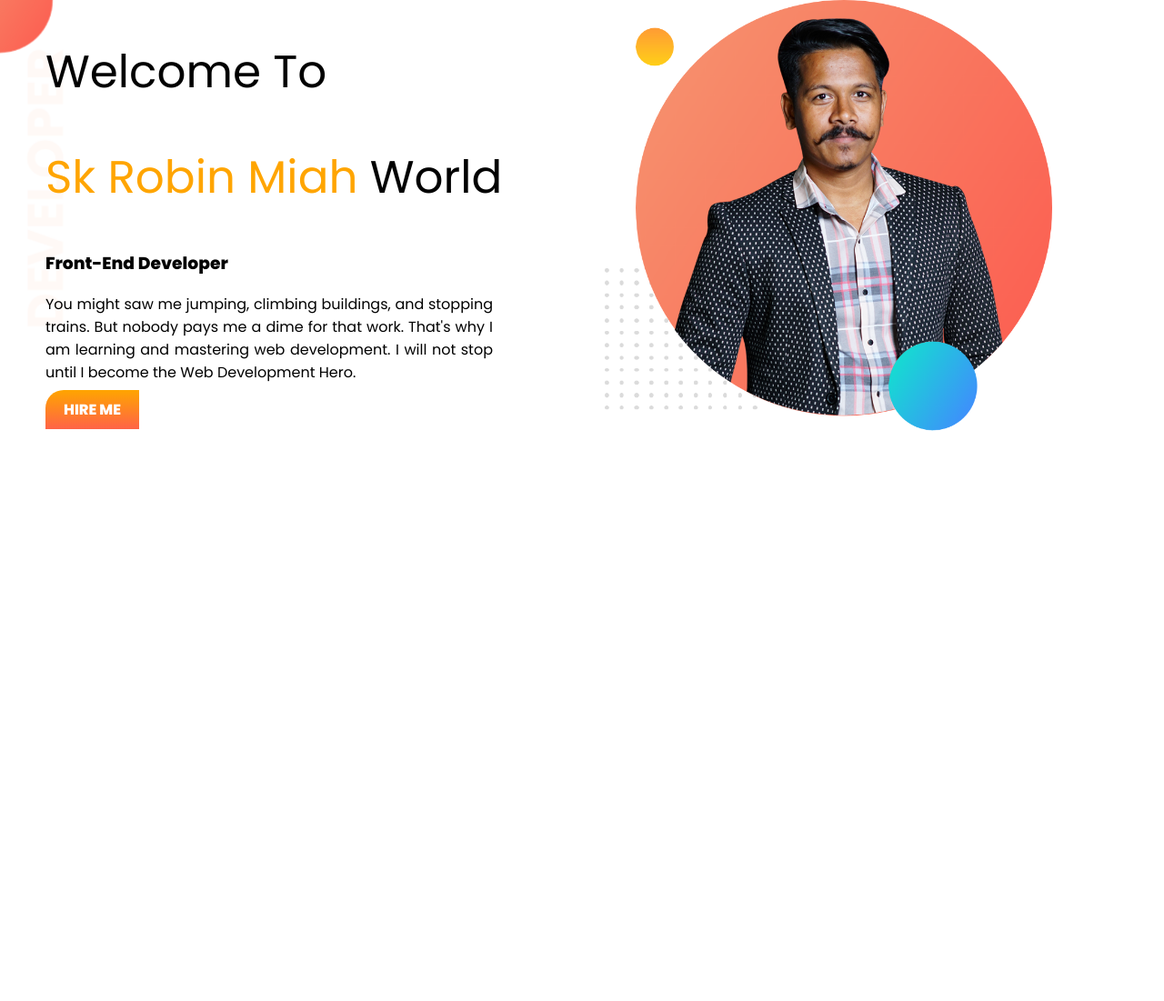
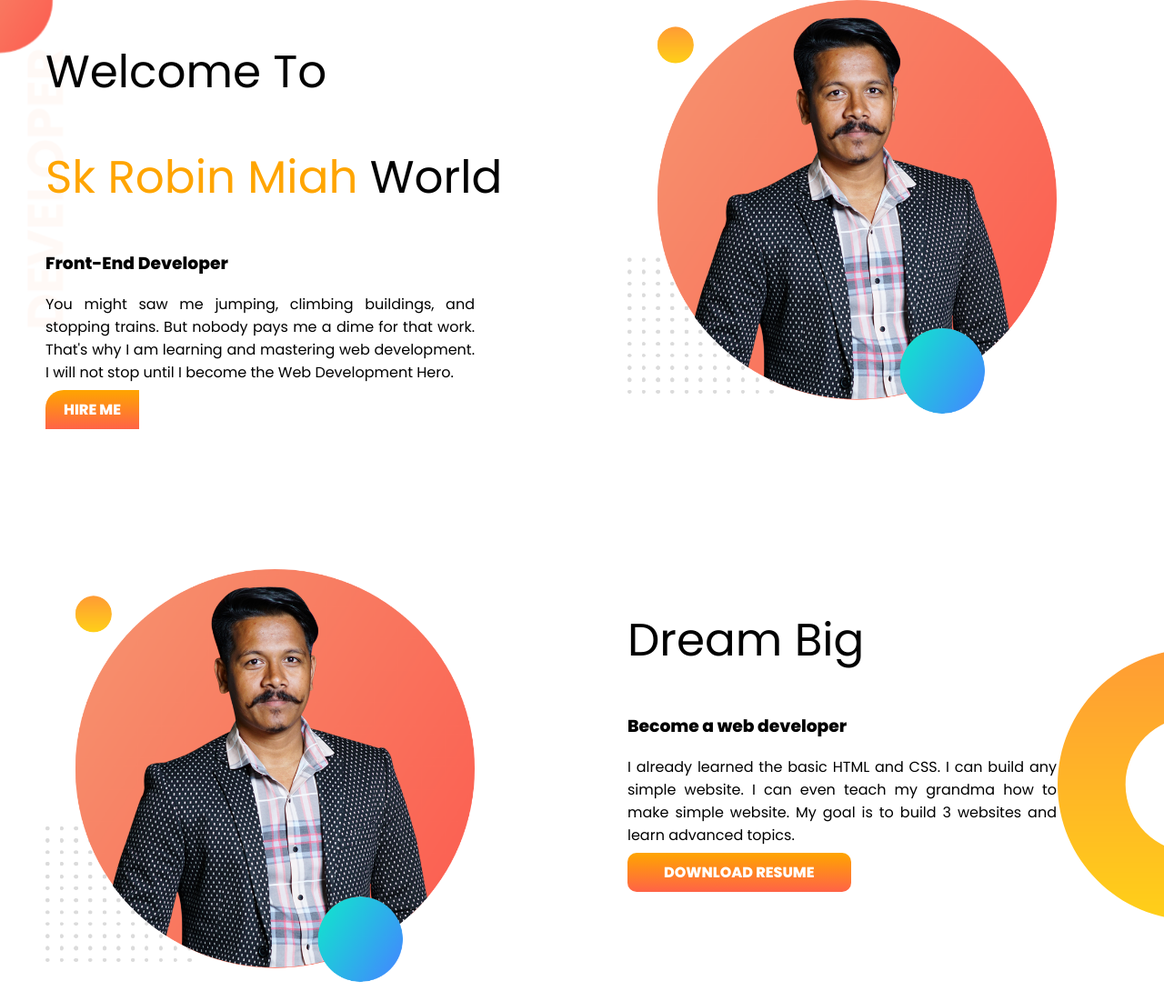
Before and after one commit to robindeveloperbd/developer-protfolio, a plain HTML site: page index.html in a window 1280 px wide. Shown: the whole page at 91% size. Before the commit the page ends 800 px from the top, so only its background shows below. Drawn offline with Linux system fonts and the light colour scheme.

Commit message:
images/my-bg2.png

```diff
--- a/index.html
+++ b/index.html
@@ -20,10 +20,24 @@
                 <!-- This is button Area -->
             <a target="_blank" href="https://github.com/robindeveloperbd">HIRE ME</a>
             </div>
+            <!-- This is image area -->
             <div class="images-area half-width">
                 <img src="images/my-bg.png" alt="Sk Robin Miah">
             </div>
     </section>
-
+    <!-- This is Dream section -->
+    <section class="dream-section">
+        <div class="content-area half-width">
+            <h1>Dream Big</h1>
+            <h3>Become a web developer</h3>
+                <p>I already learned the basic HTML and CSS. I can build any simple website. I can even teach my grandma how to make simple website. My goal is to build 3 websites and learn advanced topics.</p>
+                <!-- This is button Area -->
+            <a target="_blank" href="https://github.com/robindeveloperbd">download resume</a>
+            </div>
+            <!-- This is image area -->
+            <div class="images-area half-width">
+                <img src="images/my-bg.png" alt="Sk Robin Miah">
+            </div>
+    </section>
 </body>
 </html>
--- a/style.css
+++ b/style.css
@@ -5,6 +5,7 @@ body {
 .orange-color {
     color: orange;
 }
+/* Welcom Area CSS */
 section {
     display: flex;
 }
@@ -17,7 +18,7 @@ section {
 }
 .content-area h1 {
     font-size: 50px;
-    font-weight: 500;
+    font-weight: 400;
 }
 .content-area p{
     width: 80%;
@@ -40,3 +41,20 @@ section {
 .half-width {
     width: 50%;
 }
+/* Dream Area CSS */
+.dream-section {
+display: flex;
+background-image: url(images/dream-bg.png);
+background-repeat: no-repeat;
+background-position: right;
+flex-direction: row-reverse;
+margin-top: 150px;
+}
+.dream-section a {
+    text-transform: uppercase;
+    border-radius: 10px;
+    padding: 10px 40px;
+}
+.images-area {
+    padding-left: 50px;
+}
```
Also changed, not shown: images/my-bg2.png.
